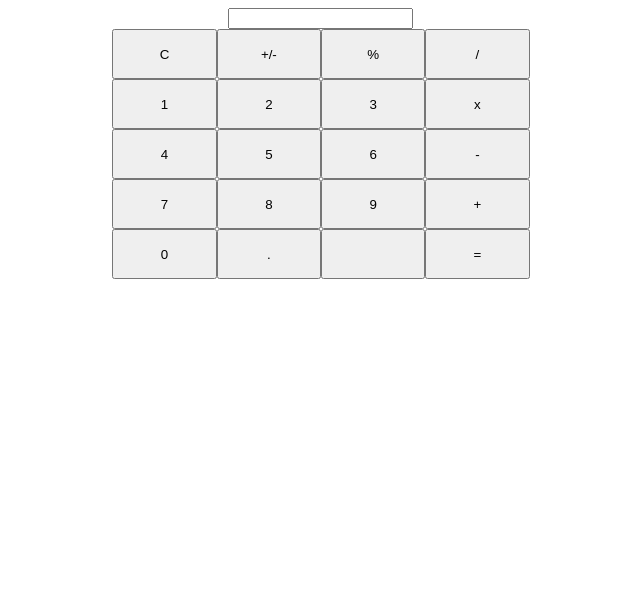
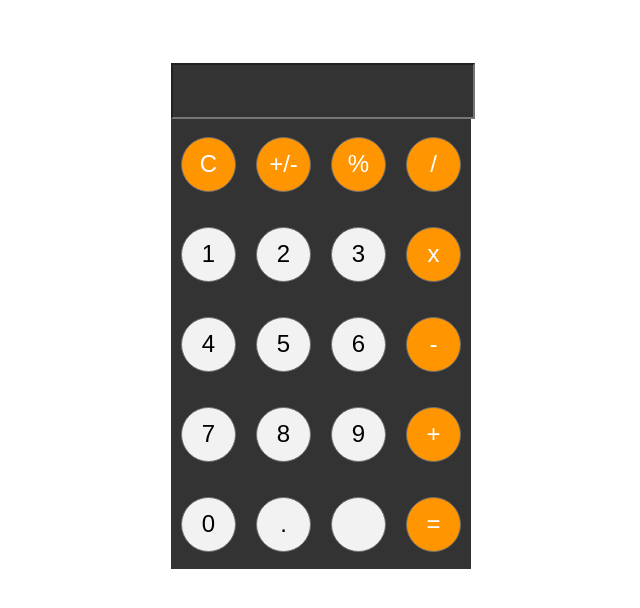
Before and after one commit to morantaf/calculator-vuejs, a Vue app: page / in a window 1280 px wide. Shown: the top 608 px of the page, without its empty margins (319-959 px from the left). Built offline with nearby package versions, Linux system fonts and the light colour scheme.

Commit message:
Styling the app

```diff
--- a/src/App.vue
+++ b/src/App.vue
@@ -140,7 +140,9 @@ export default {
   text-align: center;
   color: #2c3e50;
   margin-top: 60px;
-  width: 33%;
+  width: 300px;
   margin: auto;
+  margin-top: 5%;
+  height: 450px;
 }
 </style>
--- a/src/components/Display.vue
+++ b/src/components/Display.vue
@@ -1,13 +1,25 @@
 <template>
   <div>
-    <input />
+    <input id="display" v-model="displayedValue" />
   </div>
 </template>
 
 <script>
 export default {
-  props: ["values"],
+  props: ["displayedValue"],
 };
 </script>
 
-<style></style>
+<style>
+#display {
+  width: 98.7%;
+  height: 50px;
+  font-size: xx-large;
+  grid-column: 1 / 5;
+  display: flex;
+  justify-content: flex-end;
+  align-items: center;
+  background-color: #333;
+  color: #fff;
+}
+</style>
--- a/src/components/Keys.vue
+++ b/src/components/Keys.vue
@@ -1,25 +1,25 @@
 <template>
   <div class="keys">
-    <button value="C" v-on:click="onClick($event)">C</button>
-    <button value="+/-" v-on:click="onClick($event)">+/-</button>
-    <button value="%" v-on:click="onClick($event)">%</button>
-    <button value="/" v-on:click="onClick($event)">/</button>
-    <button value="1" v-on:click="onClick($event)">1</button>
-    <button value="2" v-on:click="onClick($event)">2</button>
-    <button value="3" v-on:click="onClick($event)">3</button>
-    <button value="x" v-on:click="onClick($event)">x</button>
-    <button value="4" v-on:click="onClick($event)">4</button>
-    <button value="5" v-on:click="onClick($event)">5</button>
-    <button value="6" v-on:click="onClick($event)">6</button>
-    <button value="-" v-on:click="onClick($event)">-</button>
-    <button value="7" v-on:click="onClick($event)">7</button>
-    <button value="8" v-on:click="onClick($event)">8</button>
-    <button value="9" v-on:click="onClick($event)">9</button>
-    <button value="+" v-on:click="onClick($event)">+</button>
-    <button value="0" v-on:click="onClick($event)">0</button>
-    <button value="." v-on:click="onClick($event)">.</button>
-    <button>&nbsp;</button>
-    <button value="=" v-on:click="onClick($event)">=</button>
+    <button class="btn operator" value="C" v-on:click="onClick($event)">C</button>
+    <button class="btn operator" value="+/-" v-on:click="onClick($event)">+/-</button>
+    <button class="btn operator" value="%" v-on:click="onClick($event)">%</button>
+    <button class="btn operator" value="/" v-on:click="onClick($event)">/</button>
+    <button class="btn" value="1" v-on:click="onClick($event)">1</button>
+    <button class="btn" value="2" v-on:click="onClick($event)">2</button>
+    <button class="btn" value="3" v-on:click="onClick($event)">3</button>
+    <button class="btn operator" value="x" v-on:click="onClick($event)">x</button>
+    <button class="btn" value="4" v-on:click="onClick($event)">4</button>
+    <button class="btn" value="5" v-on:click="onClick($event)">5</button>
+    <button class="btn" value="6" v-on:click="onClick($event)">6</button>
+    <button class="btn operator" value="-" v-on:click="onClick($event)">-</button>
+    <button class="btn" value="7" v-on:click="onClick($event)">7</button>
+    <button class="btn" value="8" v-on:click="onClick($event)">8</button>
+    <button class="btn" value="9" v-on:click="onClick($event)">9</button>
+    <button class="btn operator" value="+" v-on:click="onClick($event)">+</button>
+    <button class="btn" value="0" v-on:click="onClick($event)">0</button>
+    <button class="btn" value="." v-on:click="onClick($event)">.</button>
+    <button class="btn">&nbsp;</button>
+    <button class="btn operator" value="=" v-on:click="onClick($event)">=</button>
   </div>
 </template>
 
@@ -38,5 +38,30 @@ export default {
   display: grid;
   grid-template-columns: repeat(4, 1fr);
   grid-auto-rows: minmax(50px, auto);
+  height: 100%;
+  background-color: #333;
+}
+
+.btn {
+  background-color: #f2f2f2;
+  border: 1px solid rgb(110, 110, 110);
+  display: flex;
+  justify-content: center;
+  align-items: center;
+  border-radius: 50%;
+  place-self: center;
+  height: 55px;
+  width: 55px;
+  font-size: x-large;
+}
+
+.operator {
+  background-color: #ff9501;
+  color: white;
+}
+
+.btn:hover {
+  background-color: rgb(33.8%, 86.6%, 50.5%);
+  cursor: pointer;
 }
 </style>
```
